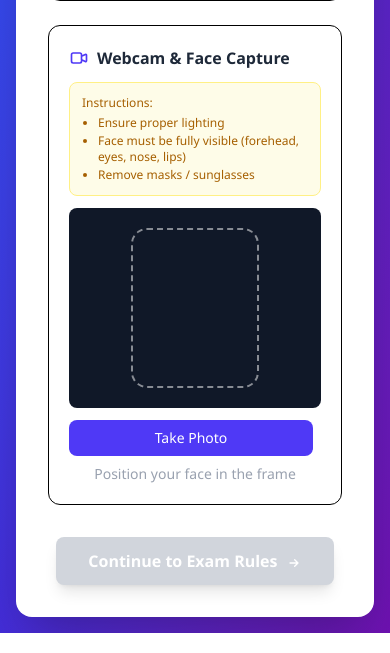
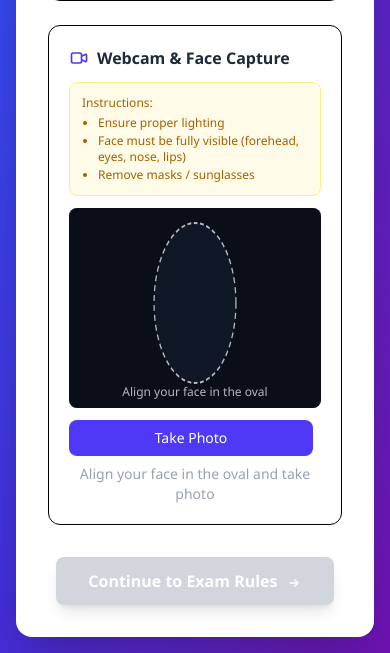
Before and after one commit to atlasskilltech/entrance, a Node server app: template views/exam/av-check.ejs in a window 390 px wide. Shown: the part 567-1220 px from the top of the page. Run offline with Node 20, Linux system fonts and the light colour scheme; the template is opened without the code that fills it, so the values that code supplies are empty; style sheets or scripts are compiled from the project's sources.

Commit message:
feat: add live speech-to-text display and centered face oval on AV check
- Add Web Speech API integration to show real-time transcription of what
  the student speaks during microphone test (shown in a "You said:" box)
- Replace simple dashed rectangle with a centered face oval overlay with
  dark mask around it for better face alignment guidance
- Mirror webcam video (scaleX -1) for natural selfie-like experience
- Silence speech recognition errors instead of showing them
- Request front-facing camera with ideal 640x480 resolution

https://claude.ai/code/session_01C4zbTQK7WXXSXnsZvhNwrh

```diff
--- a/views/exam/av-check.ejs
+++ b/views/exam/av-check.ejs
@@ -47,6 +47,12 @@
           <canvas id="waveform" width="300" height="60" class="w-full"></canvas>
         </div>
 
+        <!-- Live speech-to-text display -->
+        <div id="speechTextBox" class="bg-gray-50 border border-gray-200 rounded-lg p-3 mb-3 min-h-[48px] hidden">
+          <p class="text-xs text-gray-400 mb-1">You said:</p>
+          <p id="speechText" class="text-sm text-gray-800 font-medium"></p>
+        </div>
+
         <div class="flex space-x-2">
           <button id="startRecordBtn" onclick="startRecording()"
                   class="flex-1 px-4 py-2 bg-red-500 text-white rounded-lg text-sm font-medium hover:bg-red-600 transition cursor-pointer">
@@ -77,11 +83,22 @@
         </div>
 
         <div class="relative bg-gray-900 rounded-lg overflow-hidden mb-3" style="height: 200px">
-          <video id="webcam" autoplay playsinline muted class="w-full h-full object-cover"></video>
+          <video id="webcam" autoplay playsinline muted class="w-full h-full object-cover" style="transform: scaleX(-1);"></video>
           <canvas id="photoCanvas" class="hidden"></canvas>
           <img id="capturedPhoto" class="hidden w-full h-full object-cover">
-          <div id="faceOverlay" class="absolute inset-0 flex items-center justify-center">
-            <div class="w-32 h-40 border-2 border-dashed border-white/50 rounded-2xl"></div>
+          <div id="faceOverlay" class="absolute inset-0 flex items-center justify-center pointer-events-none">
+            <!-- Dark mask around the face oval -->
+            <svg class="absolute inset-0 w-full h-full" viewBox="0 0 400 200" preserveAspectRatio="none">
+              <defs>
+                <mask id="faceMask">
+                  <rect width="400" height="200" fill="white"/>
+                  <ellipse cx="200" cy="95" rx="65" ry="80" fill="black"/>
+                </mask>
+              </defs>
+              <rect width="400" height="200" fill="rgba(0,0,0,0.4)" mask="url(#faceMask)"/>
+              <ellipse cx="200" cy="95" rx="65" ry="80" fill="none" stroke="white" stroke-width="2" stroke-dasharray="6,4" opacity="0.7"/>
+            </svg>
+            <p class="absolute bottom-2 text-white/70 text-xs font-medium">Align your face in the oval</p>
           </div>
         </div>
 
@@ -94,7 +111,7 @@
             Retake
           </button>
         </div>
-        <div id="photoStatus" class="mt-2 text-sm text-center text-gray-400">Position your face in the frame</div>
+        <div id="photoStatus" class="mt-2 text-sm text-center text-gray-400">Align your face in the oval and take photo</div>
       </div>
     </div>
 
@@ -116,11 +133,15 @@ let mediaRecorder = null;
 let audioChunks = [];
 let micDone = false, photoDone = false;
 let audioContext, analyser, dataArray;
+let speechRecognition = null;
 
 // Initialize webcam
 async function initWebcam() {
   try {
-    mediaStream = await navigator.mediaDevices.getUserMedia({ video: true, audio: true });
+    mediaStream = await navigator.mediaDevices.getUserMedia({
+      video: { facingMode: 'user', width: { ideal: 640 }, height: { ideal: 480 } },
+      audio: true
+    });
     document.getElementById('webcam').srcObject = mediaStream;
 
     // Setup audio analyser for waveform
@@ -135,6 +156,44 @@ async function initWebcam() {
   }
 }
 initWebcam();
+
+// Setup speech recognition
+function initSpeechRecognition() {
+  const SpeechRecognition = window.SpeechRecognition || window.webkitSpeechRecognition;
+  if (!SpeechRecognition) return null;
+
+  const recognition = new SpeechRecognition();
+  recognition.continuous = true;
+  recognition.interimResults = true;
+  recognition.lang = 'en-IN';
+
+  recognition.onresult = (event) => {
+    let finalTranscript = '';
+    let interimTranscript = '';
+    for (let i = event.resultIndex; i < event.results.length; i++) {
+      const transcript = event.results[i][0].transcript;
+      if (event.results[i].isFinal) {
+        finalTranscript += transcript;
+      } else {
+        interimTranscript += transcript;
+      }
+    }
+    const speechBox = document.getElementById('speechTextBox');
+    const speechText = document.getElementById('speechText');
+    speechBox.classList.remove('hidden');
+    const displayText = finalTranscript || interimTranscript;
+    if (displayText) {
+      speechText.innerHTML = `<span class="text-gray-800">${finalTranscript}</span><span class="text-gray-400">${interimTranscript}</span>`;
+    }
+  };
+
+  recognition.onerror = () => {}; // Silently ignore errors
+  recognition.onend = () => {
+    // Don't restart if recording has stopped
+  };
+
+  return recognition;
+}
 
 // Audio waveform visualization
 function drawWaveform() {
@@ -167,6 +226,13 @@ function startRecording() {
     checkReady();
   };
   mediaRecorder.start();
+
+  // Start speech recognition
+  speechRecognition = initSpeechRecognition();
+  if (speechRecognition) {
+    try { speechRecognition.start(); } catch (e) {}
+  }
+
   document.getElementById('startRecordBtn').disabled = true;
   document.getElementById('startRecordBtn').className = 'flex-1 px-4 py-2 bg-gray-300 text-gray-500 rounded-lg text-sm font-medium cursor-not-allowed';
   document.getElementById('stopRecordBtn').disabled = false;
@@ -179,6 +245,10 @@ function stopRecording() {
   if (mediaRecorder && mediaRecorder.state !== 'inactive') {
     mediaRecorder.stop();
   }
+  // Stop speech recognition
+  if (speechRecognition) {
+    try { speechRecognition.stop(); } catch (e) {}
+  }
   document.getElementById('stopRecordBtn').disabled = true;
   document.getElementById('stopRecordBtn').className = 'flex-1 px-4 py-2 bg-gray-300 text-gray-500 rounded-lg text-sm font-medium cursor-not-allowed';
 }
@@ -189,7 +259,11 @@ function takePhoto() {
   canvas.width = video.videoWidth;
   canvas.height = video.videoHeight;
   const ctx = canvas.getContext('2d');
+  // Mirror the photo to match the mirrored video preview
+  ctx.translate(canvas.width, 0);
+  ctx.scale(-1, 1);
   ctx.drawImage(video, 0, 0);
+  ctx.setTransform(1, 0, 0, 1, 0, 0);
 
   const dataUrl = canvas.toDataURL('image/jpeg', 0.8);
   document.getElementById('capturedPhoto').src = dataUrl;
@@ -210,7 +284,7 @@ function retakePhoto() {
   document.getElementById('faceOverlay').classList.remove('hidden');
   document.getElementById('takePhotoBtn').classList.remove('hidden');
   document.getElementById('retakePhotoBtn').classList.add('hidden');
-  document.getElementById('photoStatus').textContent = 'Position your face in the frame';
+  document.getElementById('photoStatus').textContent = 'Align your face in the oval and take photo';
   document.getElementById('photoStatus').className = 'mt-2 text-sm text-center text-gray-400';
   photoDone = false;
   checkReady();
```
